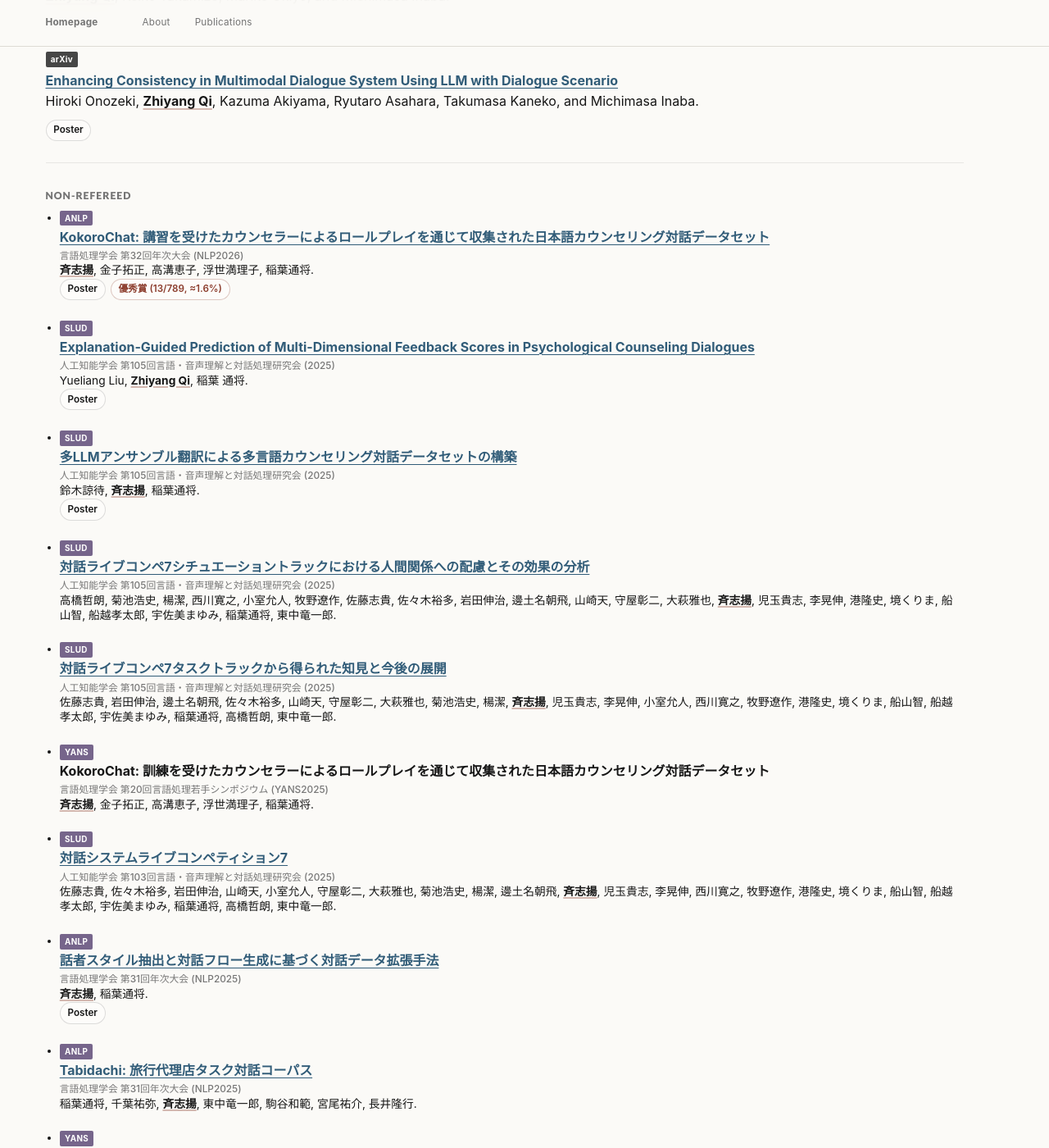
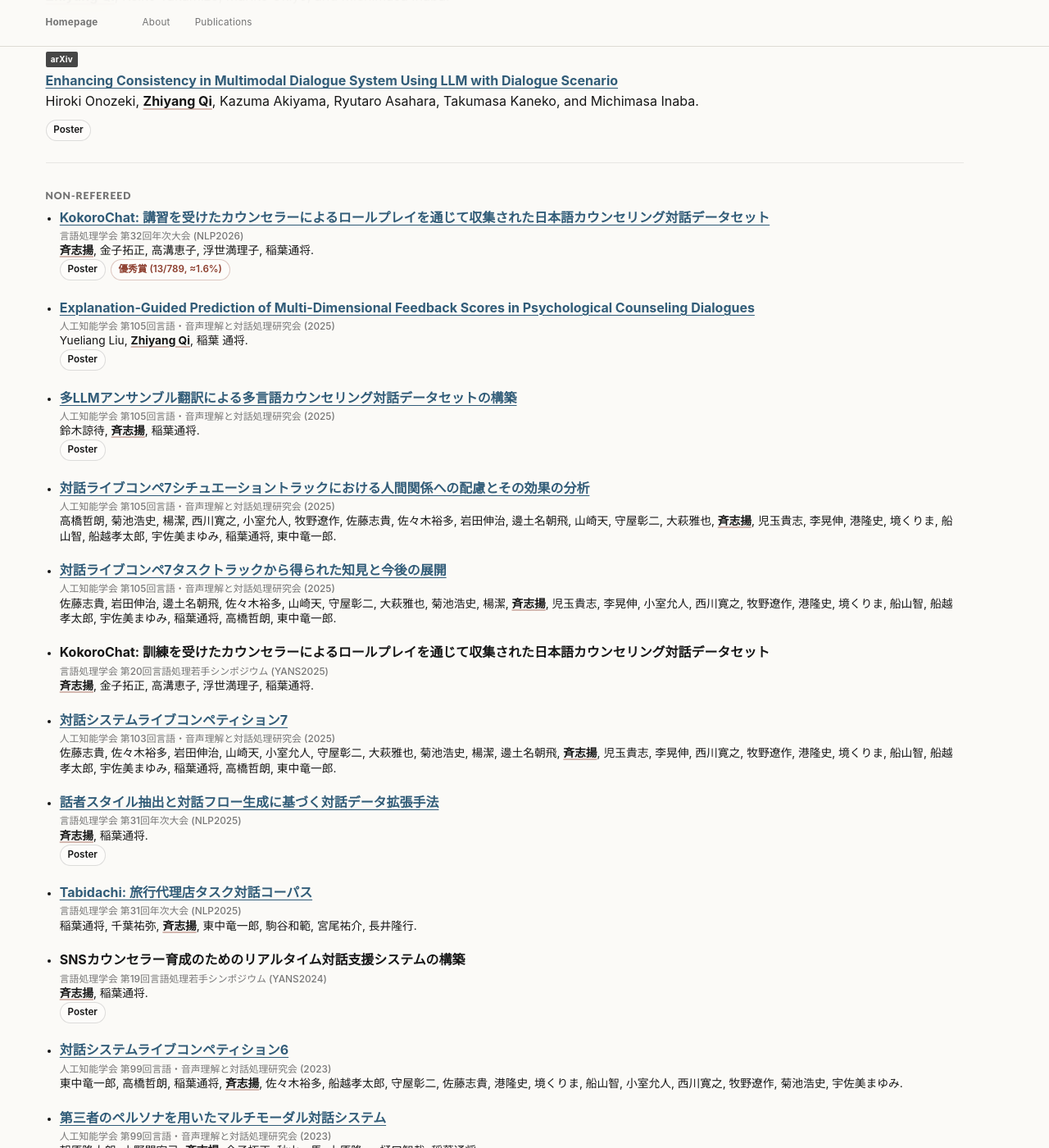
Before and after one commit to ZhiyangQi/ZhiyangQi.github.io, a Jekyll site: the page built from _pages/about.md, in a window 1280 px wide and 1400 px high, scrolled down 4177 px. Shown: the whole window at 82% size. Built offline with Jekyll 4.4.1, drawn with Linux system fonts in a browser that asks for light colours; a script that is not in the unit is left out.

Commit message:
Update publication entries in about.md

```diff
--- a/_pages/about.md
+++ b/_pages/about.md
@@ -123,56 +123,43 @@ redirect_from:
 
 <div class="nonref-compact" markdown="1">
 
-- <span class="jp-conference-tag">ANLP</span>
-  <span class="pub-title"><a href='https://www.anlp.jp/proceedings/annual_meeting/2026/pdf_dir/Q5-2.pdf'><strong>KokoroChat: 講習を受けたカウンセラーによるロールプレイを通じて収集された日本語カウンセリング対話データセット</strong></a></span>
+- <span class="pub-title"><a href='https://www.anlp.jp/proceedings/annual_meeting/2026/pdf_dir/Q5-2.pdf'><strong>KokoroChat: 講習を受けたカウンセラーによるロールプレイを通じて収集された日本語カウンセリング対話データセット</strong></a></span>
   <span class="venue-note">言語処理学会 第32回年次大会 (NLP2026)</span> <br> <span class="myname">斉志揚</span>, 金子拓正, 高溝恵子, 浮世満理子, 稲葉通将. <br><span class="pub-actions"><a href="https://drive.google.com/file/d/1MvsIbTY6KmpswL46TOKiJxVwuYRefOlS/view?usp=sharing">Poster</a><span class="award-note">優秀賞 (13/789, ≈1.6%)</span></span>
 
-- <span class="jp-conference-tag">SLUD</span>
-  <span class="pub-title"><a href='https://www.jstage.jst.go.jp/article/jsaislud/105/0/105_07/_article/-char/ja'><strong>Explanation-Guided Prediction of Multi-Dimensional Feedback Scores in Psychological Counseling Dialogues</strong></a></span>
+- <span class="pub-title"><a href='https://www.jstage.jst.go.jp/article/jsaislud/105/0/105_07/_article/-char/ja'><strong>Explanation-Guided Prediction of Multi-Dimensional Feedback Scores in Psychological Counseling Dialogues</strong></a></span>
   <span class="venue-note">人工知能学会 第105回言語・音声理解と対話処理研究会 (2025)</span> <br> Yueliang Liu, <span class="myname">Zhiyang Qi</span>, 稲葉 通将. <br><span class="pub-actions"><a href="https://drive.google.com/file/d/1zn2bslbEnVclLlO4ETKepuhUkr47_64U/view?usp=sharing">Poster</a></span>
 
-- <span class="jp-conference-tag">SLUD</span>
-  <span class="pub-title"><a href='https://www.jstage.jst.go.jp/article/jsaislud/105/0/105_47/_article/-char/ja/'><strong>多LLMアンサンブル翻訳による多言語カウンセリング対話データセットの構築</strong></a></span>
+- <span class="pub-title"><a href='https://www.jstage.jst.go.jp/article/jsaislud/105/0/105_47/_article/-char/ja/'><strong>多LLMアンサンブル翻訳による多言語カウンセリング対話データセットの構築</strong></a></span>
   <span class="venue-note">人工知能学会 第105回言語・音声理解と対話処理研究会 (2025)</span> <br> 鈴木諒待, <span class="myname">斉志揚</span>, 稲葉通将. <br><span class="pub-actions"><a href="https://drive.google.com/file/d/1HFOxaeiX7Ygveq8HK-s8jm3MC-VOxZW1/view?usp=sharing">Poster</a></span>
 
-- <span class="jp-conference-tag">SLUD</span>
-  <span class="pub-title"><a href='https://www.jstage.jst.go.jp/article/jsaislud/105/0/105_144/_article/-char/ja'><strong>対話ライブコンペ7シチュエーショントラックにおける人間関係への配慮とその効果の分析</strong></a></span>
+- <span class="pub-title"><a href='https://www.jstage.jst.go.jp/article/jsaislud/105/0/105_144/_article/-char/ja'><strong>対話ライブコンペ7シチュエーショントラックにおける人間関係への配慮とその効果の分析</strong></a></span>
   <span class="venue-note">人工知能学会 第105回言語・音声理解と対話処理研究会 (2025)</span> <br> 高橋哲朗, 菊池浩史, 楊潔, 西川寛之, 小室允人, 牧野遼作, 佐藤志貴, 佐々木裕多, 岩田伸治, 邊土名朝飛, 山崎天, 守屋彰二, 大萩雅也, <span class="myname">斉志揚</span>, 児玉貴志, 李晃伸, 港隆史, 境くりま, 船山智, 船越孝太郎, 宇佐美まゆみ, 稲葉通将, 東中竜一郎.
 
-- <span class="jp-conference-tag">SLUD</span>
-  <span class="pub-title"><a href='https://www.jstage.jst.go.jp/article/jsaislud/105/0/105_163/_article/-char/ja'><strong>対話ライブコンペ7タスクトラックから得られた知見と今後の展開</strong></a></span>
+- <span class="pub-title"><a href='https://www.jstage.jst.go.jp/article/jsaislud/105/0/105_163/_article/-char/ja'><strong>対話ライブコンペ7タスクトラックから得られた知見と今後の展開</strong></a></span>
   <span class="venue-note">人工知能学会 第105回言語・音声理解と対話処理研究会 (2025)</span> <br> 佐藤志貴, 岩田伸治, 邊土名朝飛, 佐々木裕多, 山崎天, 守屋彰二, 大萩雅也, 菊池浩史, 楊潔, <span class="myname">斉志揚</span>, 児玉貴志, 李晃伸, 小室允人, 西川寛之, 牧野遼作, 港隆史, 境くりま, 船山智, 船越孝太郎, 宇佐美まゆみ, 稲葉通将, 高橋哲朗, 東中竜一郎.
 
-- <span class="jp-conference-tag">YANS</span>
-  <span class="pub-title"><strong>KokoroChat: 訓練を受けたカウンセラーによるロールプレイを通じて収集された日本語カウンセリング対話データセット</strong></span>
+- <span class="pub-title"><strong>KokoroChat: 訓練を受けたカウンセラーによるロールプレイを通じて収集された日本語カウンセリング対話データセット</strong></span>
   <span class="venue-note">言語処理学会 第20回言語処理若手シンポジウム (YANS2025)</span> <br> <span class="myname">斉志揚</span>, 金子拓正, 高溝恵子, 浮世満理子, 稲葉通将.
 
-- <span class="jp-conference-tag">SLUD</span>
-  <span class="pub-title"><a href='https://www.jstage.jst.go.jp/article/jsaislud/103/0/103_01/_article/-char/ja'><strong>対話システムライブコンペティション7</strong></a></span>
+- <span class="pub-title"><a href='https://www.jstage.jst.go.jp/article/jsaislud/103/0/103_01/_article/-char/ja'><strong>対話システムライブコンペティション7</strong></a></span>
   <span class="venue-note">人工知能学会 第103回言語・音声理解と対話処理研究会 (2025)</span> <br> 佐藤志貴, 佐々木裕多, 岩田伸治, 山崎天, 小室允人, 守屋彰二, 大萩雅也, 菊池浩史, 楊潔, 邊土名朝飛, <span class="myname">斉志揚</span>, 児玉貴志, 李晃伸, 西川寛之, 牧野遼作, 港隆史, 境くりま, 船山智, 船越孝太郎, 宇佐美まゆみ, 稲葉通将, 高橋哲朗, 東中竜一郎.
 
-- <span class="jp-conference-tag">ANLP</span>
-  <span class="pub-title"><a href='https://www.anlp.jp/proceedings/annual_meeting/2025/pdf_dir/Q4-22.pdf'><strong>話者スタイル抽出と対話フロー生成に基づく対話データ拡張手法</strong></a></span>
+- <span class="pub-title"><a href='https://www.anlp.jp/proceedings/annual_meeting/2025/pdf_dir/Q4-22.pdf'><strong>話者スタイル抽出と対話フロー生成に基づく対話データ拡張手法</strong></a></span>
   <span class="venue-note">言語処理学会 第31回年次大会 (NLP2025)</span> <br> <span class="myname">斉志揚</span>, 稲葉通将. <br><span class="pub-actions"><a href="https://drive.google.com/file/d/19DFyfXqyeomyYMF3Q8Y6oOYCK41jPfKM/view?usp=sharing">Poster</a></span>
 
-- <span class="jp-conference-tag">ANLP</span>
-  <span class="pub-title"><a href='https://www.anlp.jp/proceedings/annual_meeting/2025/pdf_dir/Q1-18.pdf'><strong>Tabidachi: 旅行代理店タスク対話コーパス</strong></a></span>
+- <span class="pub-title"><a href='https://www.anlp.jp/proceedings/annual_meeting/2025/pdf_dir/Q1-18.pdf'><strong>Tabidachi: 旅行代理店タスク対話コーパス</strong></a></span>
   <span class="venue-note">言語処理学会 第31回年次大会 (NLP2025)</span> <br> 稲葉通将, 千葉祐弥, <span class="myname">斉志揚</span>, 東中竜一郎, 駒谷和範, 宮尾祐介, 長井隆行.
 
-- <span class="jp-conference-tag">YANS</span>
-  <span class="pub-title"><strong>SNSカウンセラー育成のためのリアルタイム対話支援システムの構築</strong></span>
+- <span class="pub-title"><strong>SNSカウンセラー育成のためのリアルタイム対話支援システムの構築</strong></span>
   <span class="venue-note">言語処理学会 第19回言語処理若手シンポジウム (YANS2024)</span> <br> <span class="myname">斉志揚</span>, 稲葉通将. <br><span class="pub-actions"><a href="https://drive.google.com/file/d/1-7R4kM3t884XIddrhVO_7LMw1OPjoviC/view?usp=sharing">Poster</a></span>
 
-- <span class="jp-conference-tag">SLUD</span>
-  <span class="pub-title"><a href='https://www.jstage.jst.go.jp/article/jsaislud/99/0/99_84/_article/-char/ja'><strong>対話システムライブコンペティション6</strong></a></span>
+- <span class="pub-title"><a href='https://www.jstage.jst.go.jp/article/jsaislud/99/0/99_84/_article/-char/ja'><strong>対話システムライブコンペティション6</strong></a></span>
   <span class="venue-note">人工知能学会 第99回言語・音声理解と対話処理研究会 (2023)</span> <br> 東中竜一郎, 高橋哲朗, 稲葉通将, <span class="myname">斉志揚</span>, 佐々木裕多, 船越孝太郎, 守屋彰二, 佐藤志貴, 港隆史, 境くりま, 船山智, 小室允人, 西川寛之, 牧野遼作, 菊池浩史, 宇佐美まゆみ.
 
-- <span class="jp-conference-tag">SLUD</span>
-  <span class="pub-title"><a href='https://www.jstage.jst.go.jp/article/jsaislud/99/0/99_90/_article/-char/ja/'><strong>第三者のペルソナを用いたマルチモーダル対話システム</strong></a></span>
+- <span class="pub-title"><a href='https://www.jstage.jst.go.jp/article/jsaislud/99/0/99_90/_article/-char/ja/'><strong>第三者のペルソナを用いたマルチモーダル対話システム</strong></a></span>
   <span class="venue-note">人工知能学会 第99回言語・音声理解と対話処理研究会 (2023)</span> <br> 朝原隆太朗, 小野関宏己, <span class="myname">斉志揚</span>, 金子拓正, 秋山一馬, 上原隆一, 樋口智哉, 稲葉通将.
 
-- <span class="jp-conference-tag">SLUD</span>
-  <span class="pub-title"><a href='https://drive.google.com/file/d/1O1sexfcbNkgnLrRU4cLLgMfWxzazYt7B/view?usp=sharing'><strong>類似度と一貫性を考慮してシナリオを選択する用例ベース対話システム</strong></a></span>
+- <span class="pub-title"><a href='https://drive.google.com/file/d/1O1sexfcbNkgnLrRU4cLLgMfWxzazYt7B/view?usp=sharing'><strong>類似度と一貫性を考慮してシナリオを選択する用例ベース対話システム</strong></a></span>
   <span class="venue-note">人工知能学会 第93回言語・音声理解と対話処理研究会 (2021)</span> <br> <span class="myname">斉志揚</span>, 秋山一馬, 稲葉通将. <br><span class="pub-actions"><a href="https://drive.google.com/file/d/1gk9ViMbh4UL7Nvrg4a8tMxMcsfyNA6Yx/view?usp=sharing">Poster</a></span>
 
 </div>
```
